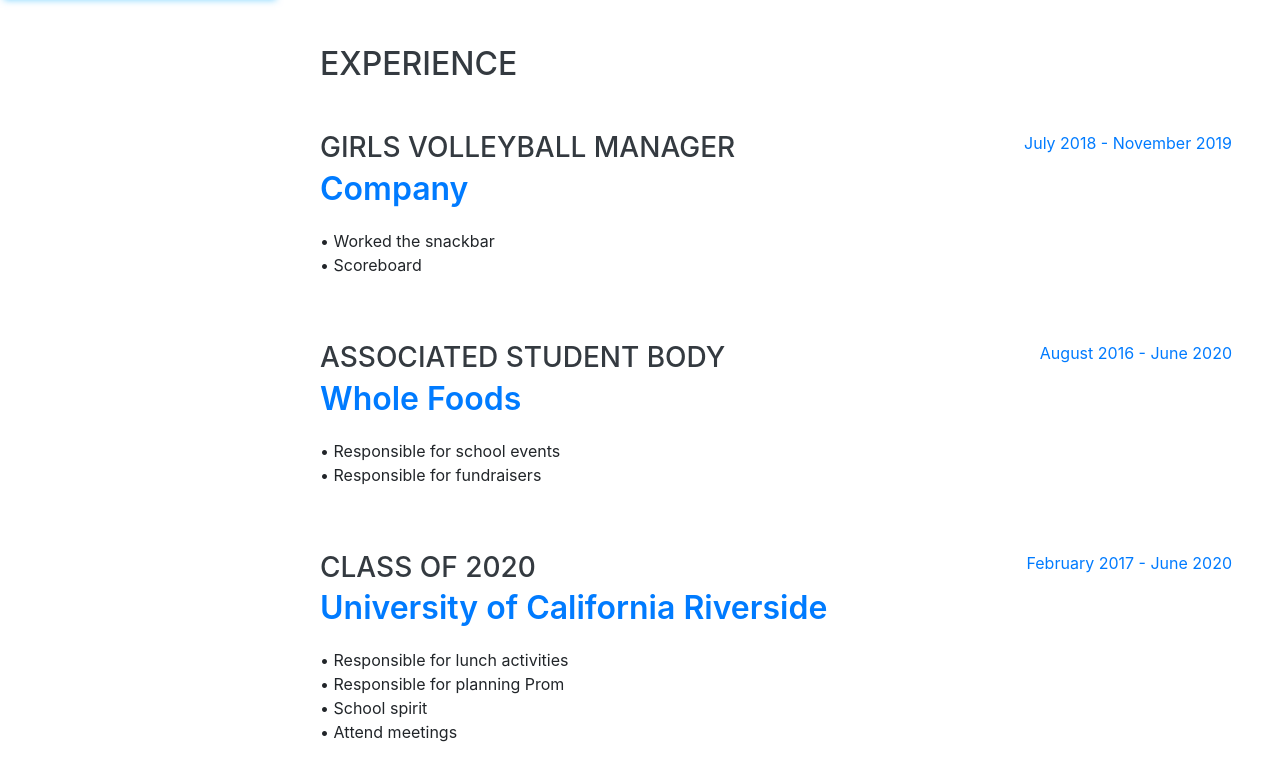
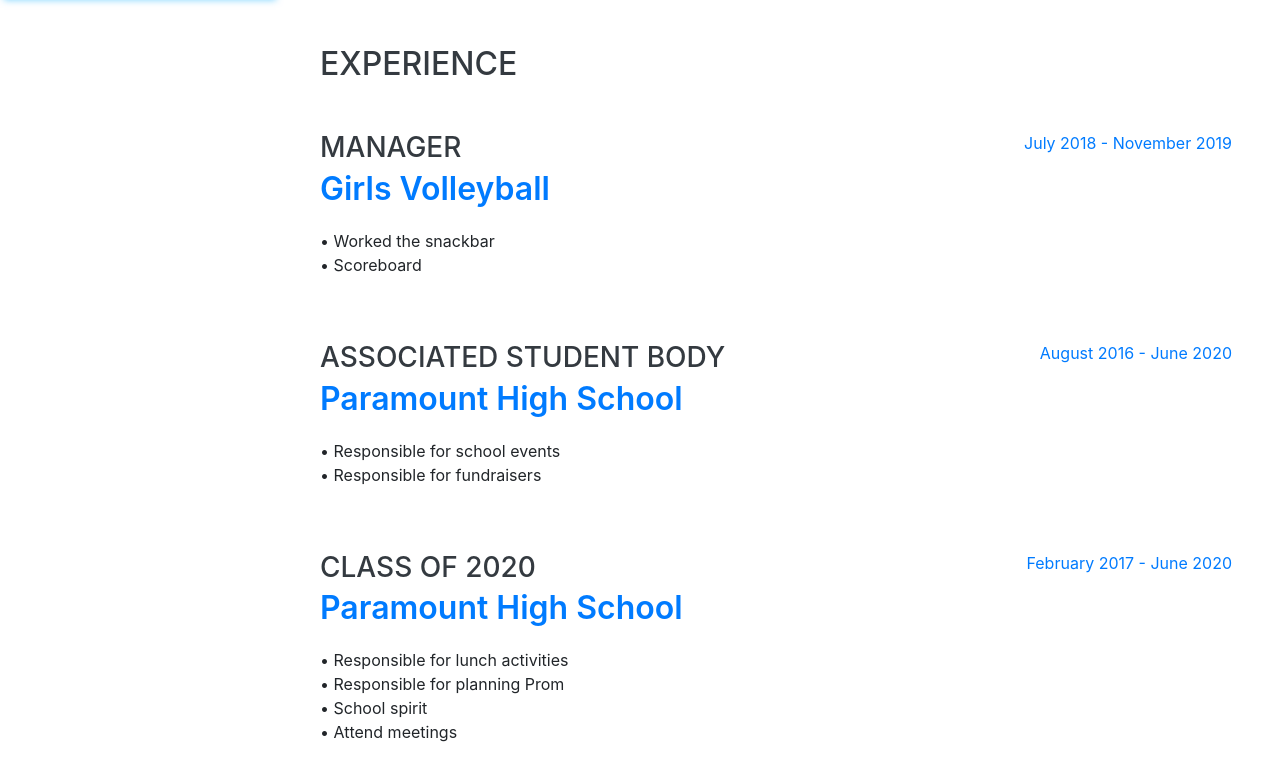
Before and after one commit to crystalkaing/CrystalKaing-Resume, a website with bundled scripts: page index.html in a window 1280 px wide. Shown: the part 804-1585 px from the top of the page. Built offline with nearby package versions, Linux system fonts and the light colour scheme; files whose address does not match are found by name; a web font is replaced by a local one.

Commit message:
first commit

```diff
--- a/index.html
+++ b/index.html
@@ -6,7 +6,7 @@
   <meta charset='UTF-8'>
   <meta name="viewport" content="width=device-width, initial-scale=1, shrink-to-fit=no">
   <link rel="shortcut icon" href="img/Icon.ico">
-  <meta name="description" content="YourDescriptionHere">
+  <meta name="description" content="Resume ...">
   <meta name="author" content="862236181">
 
   <title>Crystal Kaing - Pre-Business</title>
@@ -92,8 +92,8 @@
 
         <div class="resume-item d-flex flex-column flex-md-row justify-content-between mb-5 experience">
           <div class="resume-content">
-            <h3 class="mb-0">Girls Volleyball Manager</h3>
-            <div class="subheading mb-3"><a target="_blank" href="https://yourcompany.com">Company</a></div>
+            <h3 class="mb-0">Manager</h3>
+            <div class="subheading mb-3"><a target="_blank" href="https://yourcompany.com">Girls Volleyball</a></div>
             <p>
               • Worked the snackbar<br>
               • Scoreboard<br>
@@ -107,7 +107,7 @@
         <div class="resume-item d-flex flex-column flex-md-row justify-content-between mb-5 experience">
           <div class="resume-content">
             <h3 class="mb-0">Associated Student Body</h3>
-            <div class="subheading mb-3"><a target="_blank" href="https://wholefoods.com">Whole Foods</a></div>
+            <div class="subheading mb-3"><a target="_blank" href="https://wholefoods.com">Paramount High School</a></div>
             <p>
               • Responsible for school events<br>
               • Responsible for fundraisers<br>
@@ -122,7 +122,7 @@
         <div class="resume-item d-flex flex-column flex-md-row justify-content-between mb-5 experience">
           <div class="resume-content">
             <h3 class="mb-0">Class of 2020</h3>
-            <div class="subheading mb-3"><a target="_blank" href="https://ucr.edu">University of California Riverside</a></div>
+            <div class="subheading mb-3"><a target="_blank" href="https://ucr.edu">Paramount High School</a></div>
             <p>
             • Responsible for lunch activities<br>
             • Responsible for planning Prom<br>
```
